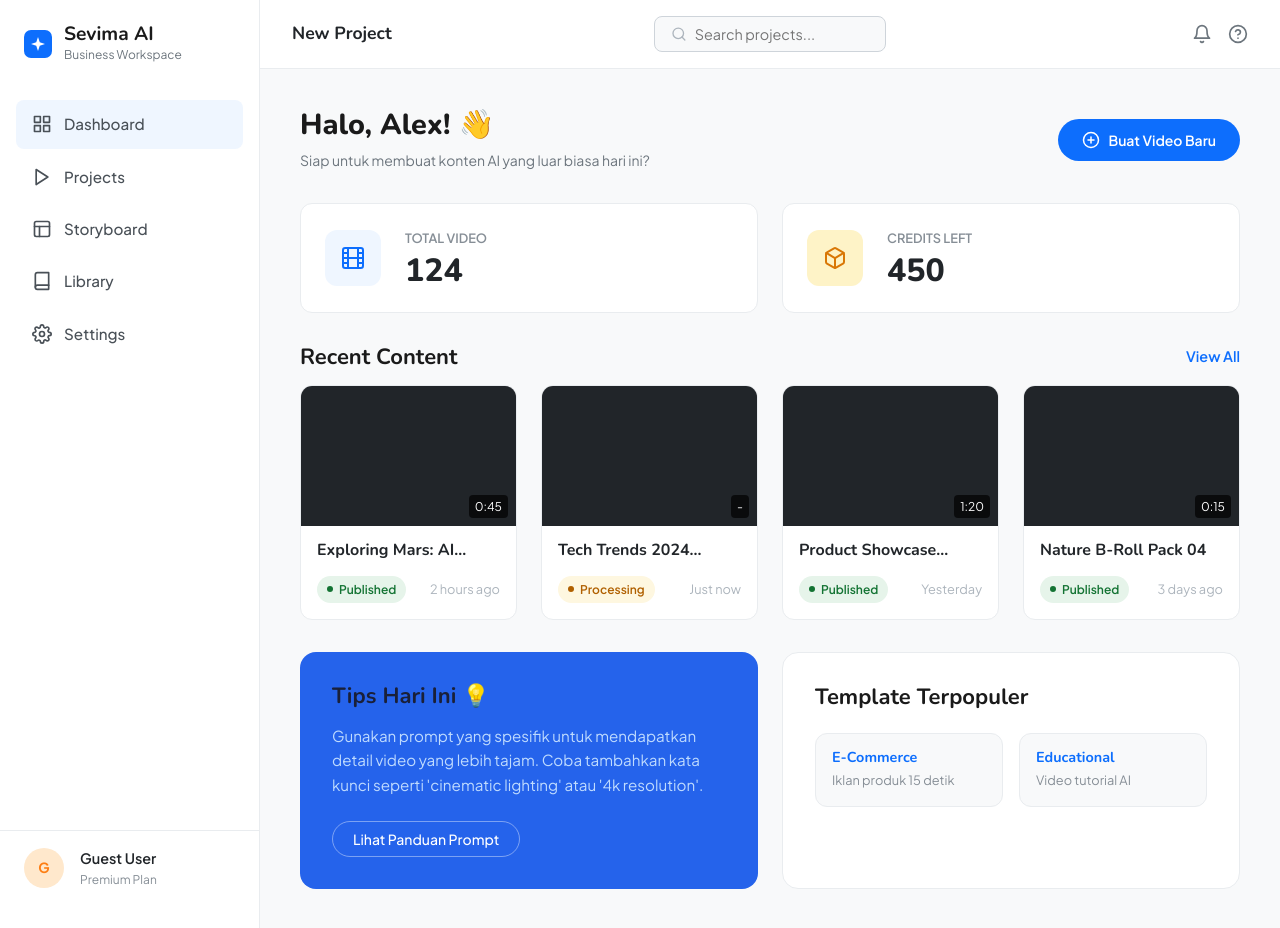
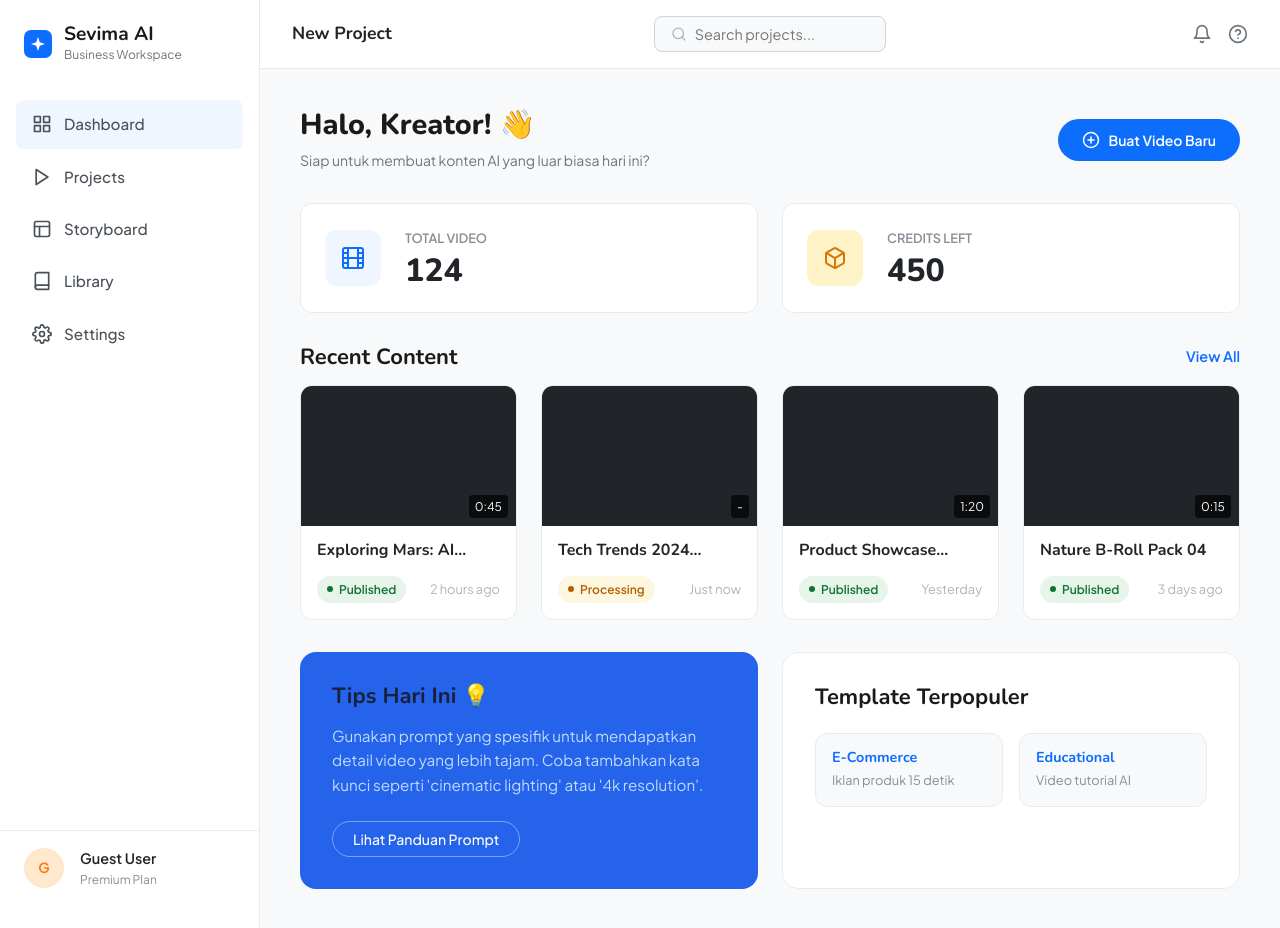
Before and after one commit to capstone-if-26/Capstone-01-FE, a Next.js app: page /dashboard in a window 1280 px wide. Built offline with nearby package versions, Linux system fonts and the light colour scheme.

Commit message:
Change greeting

```diff
--- a/src/app/dashboard/page.tsx
+++ b/src/app/dashboard/page.tsx
@@ -13,7 +13,7 @@ export default function DashboardPage() {
       {/* Hero Section */}
       <section className={styles.heroSection}>
         <div>
-          <h1>Halo, Alex! 👋</h1>
+          <h1>Halo, Kreator! 👋</h1>
           <p>Siap untuk membuat konten AI yang luar biasa hari ini?</p>
         </div>
         <button className={styles.primaryButton}>
```
